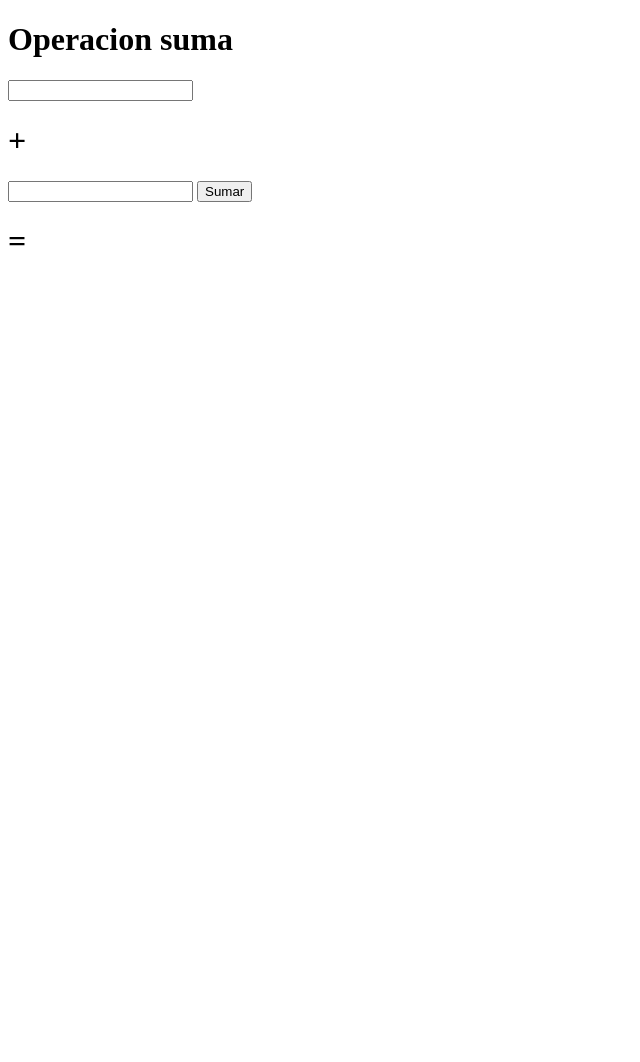
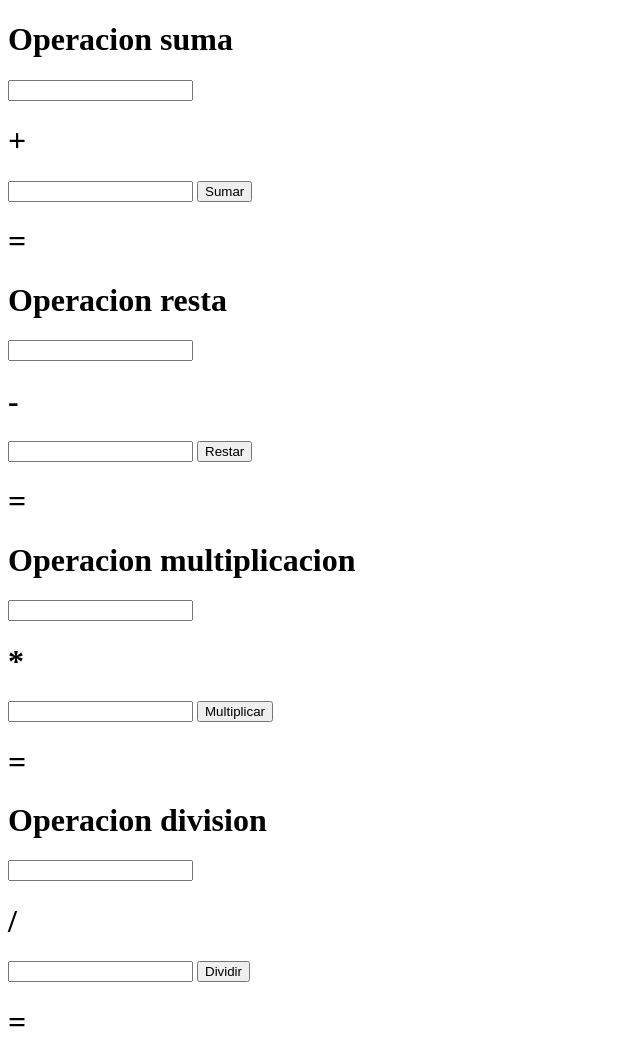
Before and after one commit to JuanMahecha777/Work-Space, a plain HTML site: page Workspace/21 de Agosto/calculadora.html in a window 1280 px wide. Shown: the whole page, without its empty margins (0-640 px from the left). Before the commit the page ends 800 px from the top, so only its background shows below. Drawn offline with Linux system fonts and the light colour scheme.

Commit message:
Add files via upload

```diff
--- a/Workspace/21 de Agosto/calculadora.html
+++ b/Workspace/21 de Agosto/calculadora.html
@@ -15,8 +15,37 @@
         <input type="button" onclick="suma()" value="Sumar" id="b_suma">
         <h1>=</h1>
         <h1 id="resultado_suma"></h1>
+    </div>
+    <div class="resta">
+        <h1>Operacion resta</h1>
+        <input type="text" id="resta1">
+        <h1>-</h1>
+        <input type="text" id="resta2">
+        <input type="button" onclick="resta()" value="Restar" id="b_resta">
+        <h1>=</h1>
+        <h1 id="resultado_resta"></h1>
+    </div>
+    <div class="multiplicacion">
+        <h1>Operacion multiplicacion</h1>
+        <input type="text" id="multiplicacion1">
+        <h1>*</h1>
+        <input type="text" id="multiplicacion2">
+        <input type="button" onclick="multiplicacion()" value="Multiplicar" id="b_multiplicacion">
+        <h1>=</h1>
+        <h1 id="resultado_multiplicacion"></h1>
+    </div>
 
+    <div class="division">
+        <h1>Operacion division</h1>
+        <input type="text" id="division1">
+        <h1>/</h1>
+        <input type="text" id="division2">
+        <input type="button" onclick="division()" value="Dividir" id="b_division">
+        <h1>=</h1>
+        <h1 id="resultado_division"></h1>
     </div>
+
+
     <script src="calculadora.js"></script>
 
 </body>
--- a/Workspace/21 de Agosto/calculadora.js
+++ b/Workspace/21 de Agosto/calculadora.js
@@ -5,3 +5,27 @@ function suma(){
 
     resultado.innerHTML = parseFloat(suma1.value) + parseFloat(suma2.value);
 }
+
+function multiplicacion(){
+    const element1 = document.getElementById('multiplicacion1');
+    const element2 = document.getElementById('multiplicacion2');
+    const resultado = document.getElementById('resultado_multiplicacion');
+
+    resultado.innerHTML = parseFloat(multiplicacion1.value) * parseFloat(multiplicacion2.value);
+}
+
+function resta(){
+    const element1 = document.getElementById('resta1');
+    const element2 = document.getElementById('resta2');
+    const resultado = document.getElementById('resultado_resta');
+
+    resultado.innerHTML = parseFloat(resta1.value) - parseFloat(resta2.value);
+}
+
+function division(){
+    const element1 = document.getElementById('division1');
+    const element2 = document.getElementById('division2');
+    const resultado = document.getElementById('resultado_division');
+
+    resultado.innerHTML = parseFloat(division1.value) / parseFloat(division2.value);
+}
--- /dev/null
+++ b/Workspace/21 de Agosto/ejercicio1.js
@@ -0,0 +1,4 @@
+function mostrarAlerta() {
+    let texto = document.getElementById("mensaje").value;
+    alert("Has escrito: " + texto);
+}
```
Also changed, not shown: Workspace/21 de Agosto/ejercicio1.html (added, +18 -0 lines), Workspace/21 de Agosto/ejercicio3.html (added, +14 -0 lines), Workspace/21 de Agosto/ejercicio3.js (added, +20 -0 lines).
